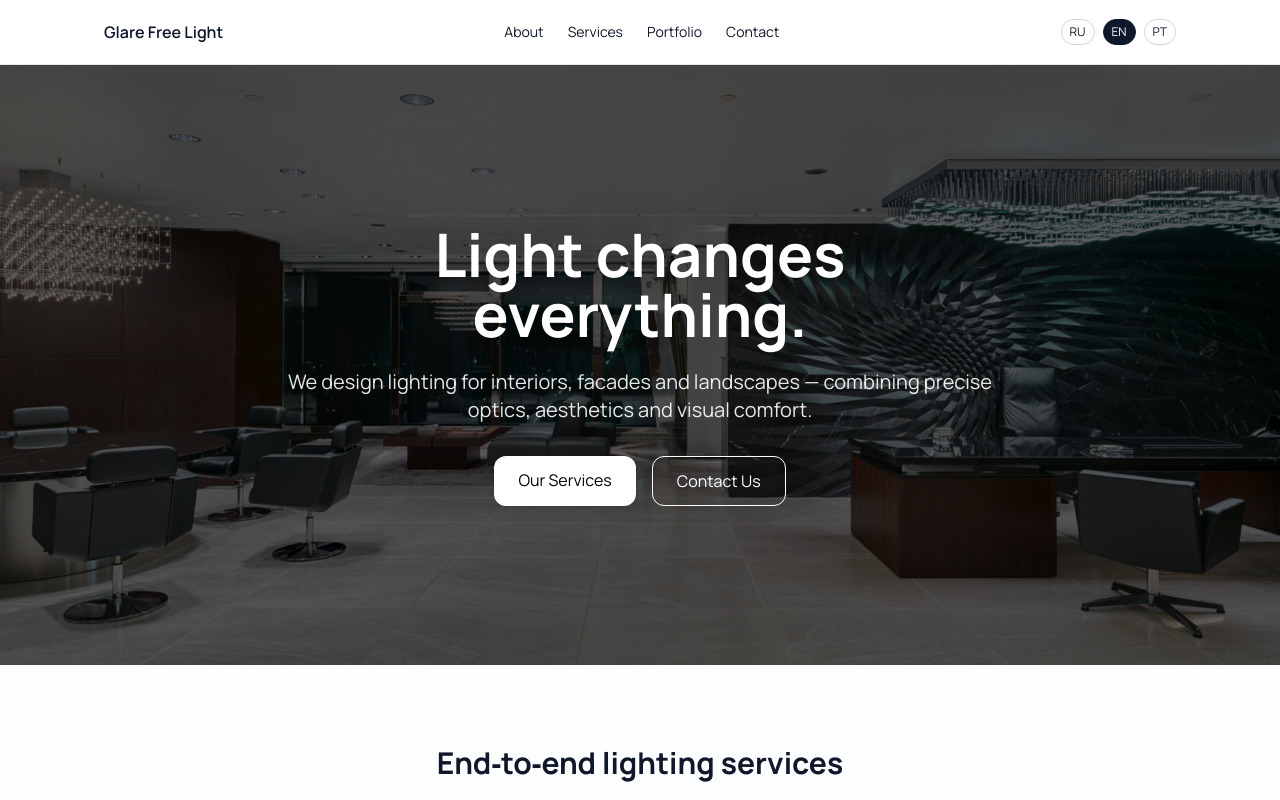
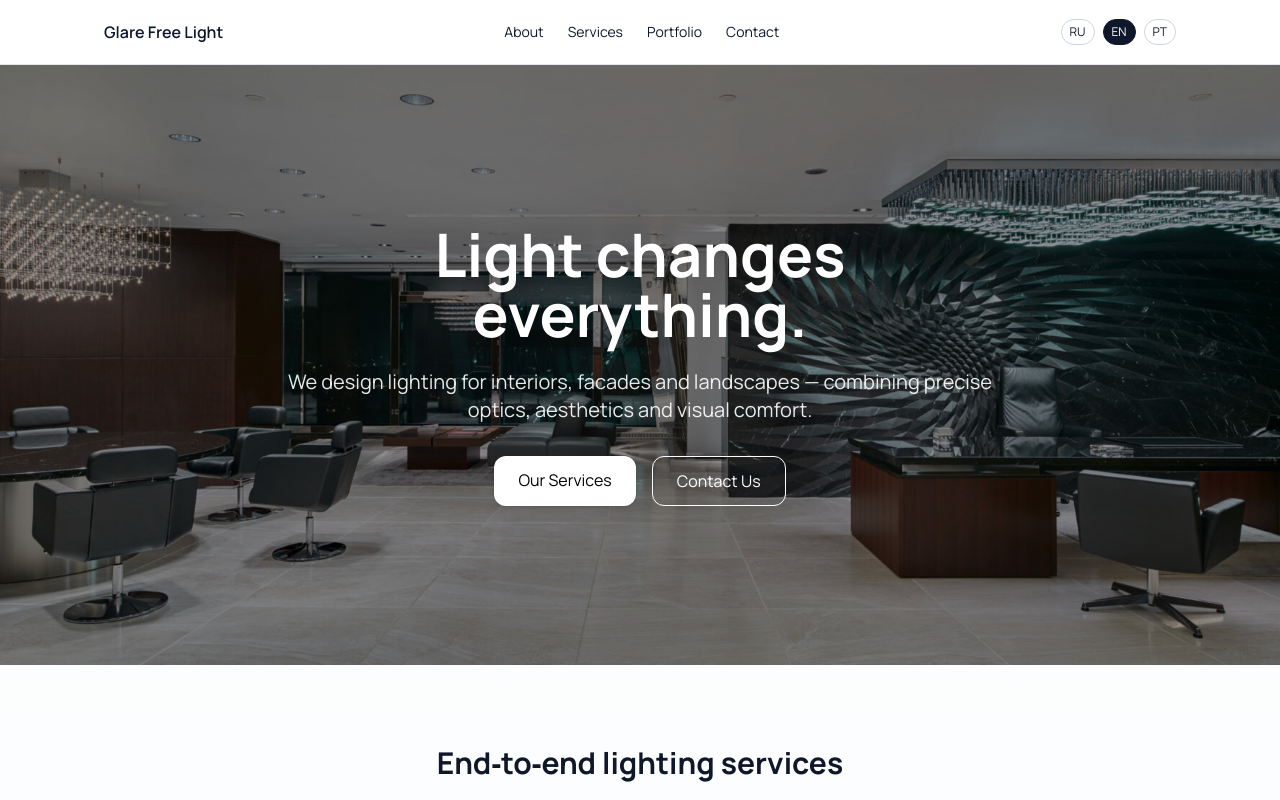
Before and after one commit to ilyaivanov239-rgb/GFLight, a Next.js app: page /en in a window 1280 px wide. Shown: the top 800 px of the page. Built offline with nearby package versions, Linux system fonts and the light colour scheme.

Commit message:
Update page.tsx

```diff
--- a/app/[lang]/page.tsx
+++ b/app/[lang]/page.tsx
@@ -19,7 +19,7 @@ export default function Page() {
           backgroundPosition: 'center',
         }}
       >
-        <div className="absolute inset-0 bg-black/60" />
+        <div className="absolute inset-0 bg-black/40" />
         <div className="relative z-10 max-w-3xl px-6">
           <h1 className="text-white text-4xl md:text-6xl font-bold mb-6">
             {t?.hero?.title ?? 'Glare Free Light'}
```
